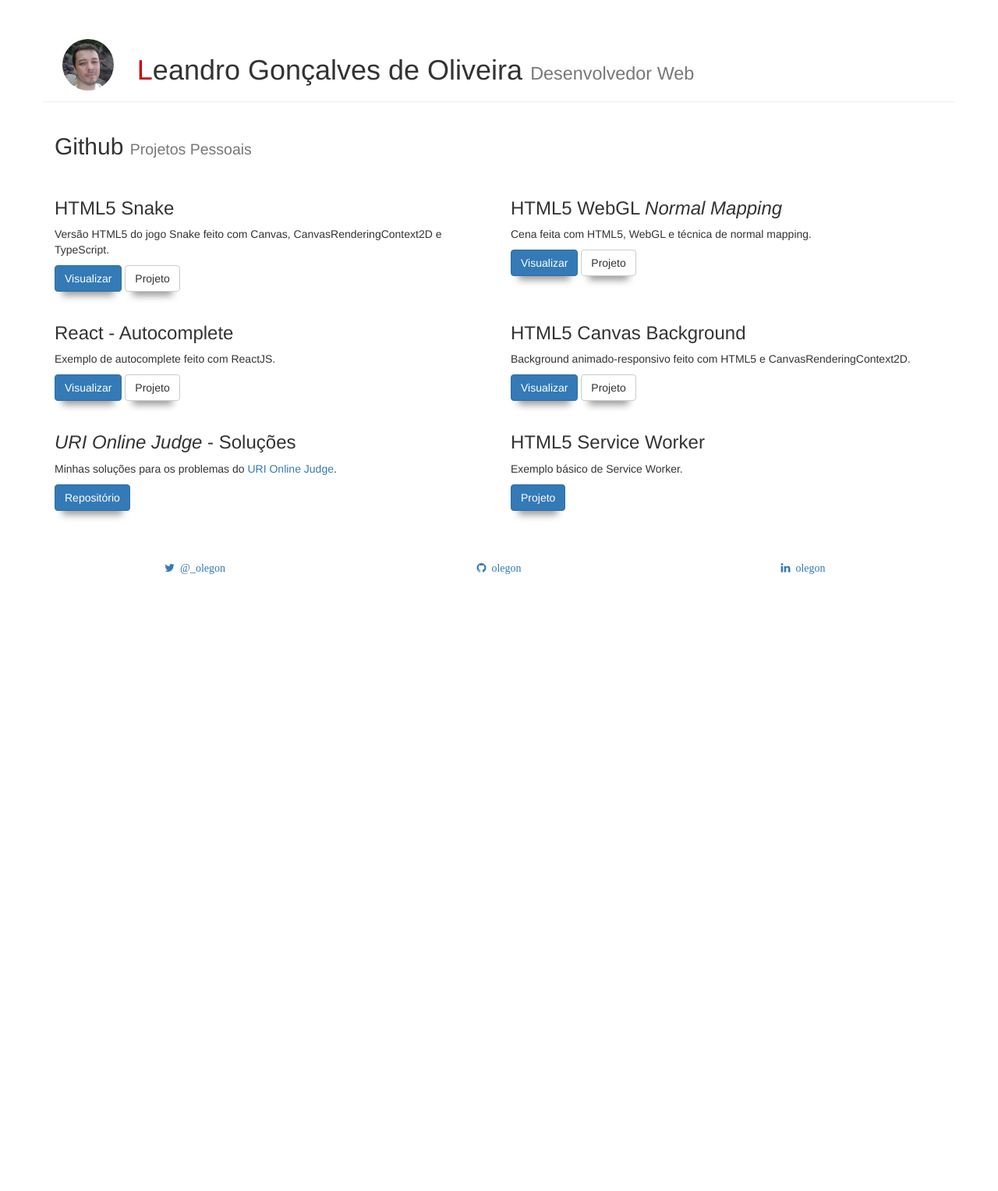
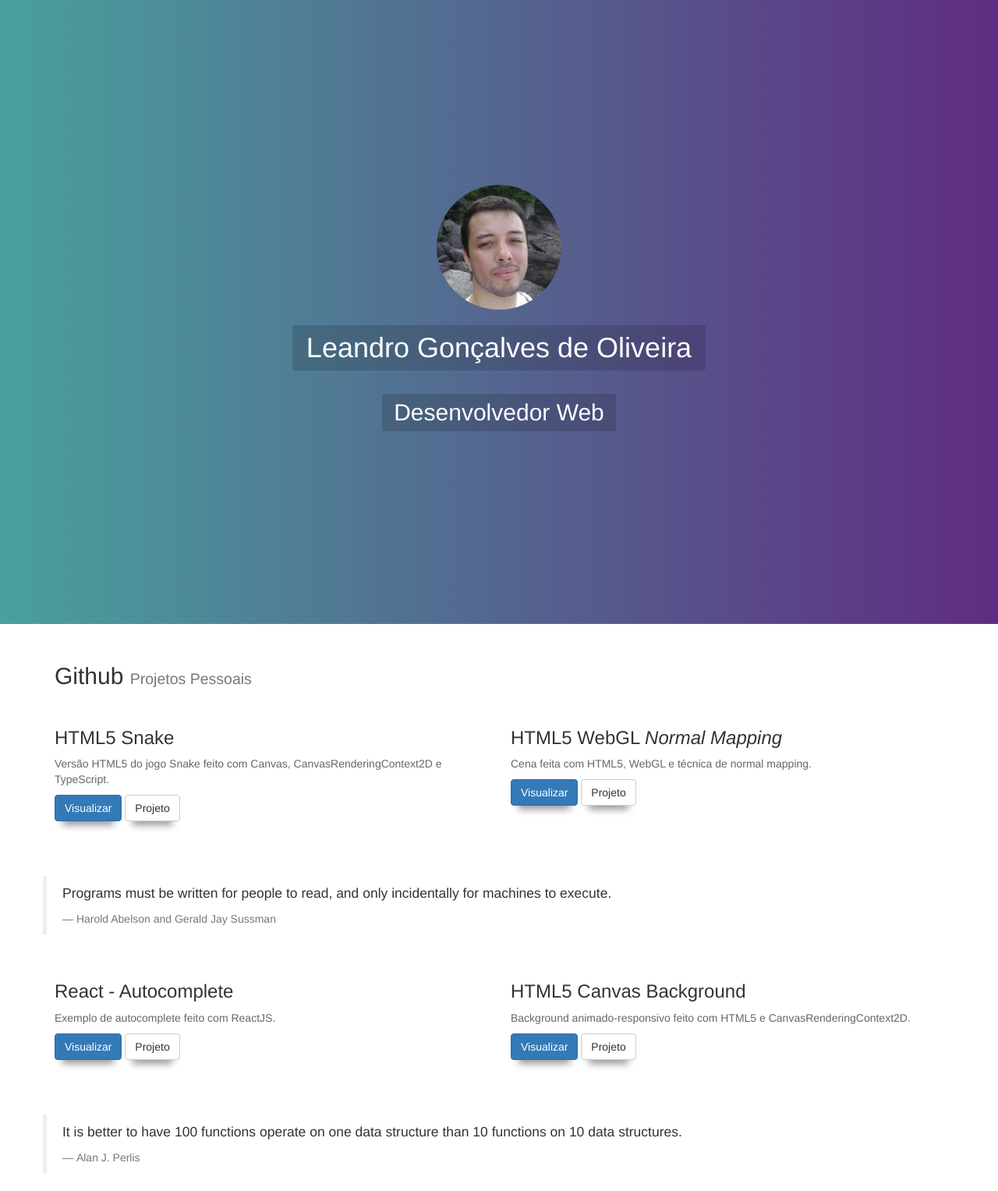
Before and after one commit to olegon/olegon.github.io, a website: page src/index.html in a window 1280 px wide. Shown: the top 1527 px of the page at 78% size. Before the commit the page ends 801 px from the top, so only its background shows below. Drawn offline with nearby package versions, Linux system fonts and the light colour scheme; files that its build step writes are made by us from their sources.

Commit message:
- Citações foram adicionadas; - Novo topo da página;

```diff
--- a/src/css/main.scss
+++ b/src/css/main.scss
@@ -3,6 +3,34 @@ $link-hover-color: #E87754;
 html,
 body {
     -webkit-font-smoothing: antialiased;
+}
+
+.main-header {
+    background: #5f2c82; /* fallback for old browsers */
+    background: -webkit-linear-gradient(to left, #5f2c82 , #49a09d); /* Chrome 10-25, Safari 5.1-6 */
+    background: linear-gradient(to left, #5f2c82 , #49a09d); /* W3C, IE 10+/ Edge, Firefox 16+, Chrome 26+, Opera 12+, Safari 7+ */
+
+    height: 100vh;
+    color: #fff;
+    margin-bottom: 3rem;
+
+    display: flex;
+    flex-direction: column;
+    justify-content: center;
+    align-items: center;
+
+    .minha-foto {
+        border-radius: 50%;
+        width: 16rem;
+    }
+
+    .nome,
+    .profissao {
+        background-color: rgba(0, 0, 0, 0.15);
+        padding: 0.25em 0.5em;
+        text-align: center;
+        border-radius: 3px;
+    }
 }
 
 
@@ -23,24 +51,21 @@ body {
     }
 }
 
-.apresentacao {
-    padding: 1rem;
-
-    .foto {
-        border-radius: 50%;
-        width: 128px;
-    }
-
-    .nome::first-letter {
-        color: #c00;
-    }
-}
-
 .meus-projetos {
     margin-top: 1rem;
 
     & > .row {
         margin-top: 2rem;
+    }
+
+    & > .row.quote {
+        margin-top: 7rem;
+    }
+
+    .projeto {
+        p {
+            color: #666;
+        }
     }
 }
 
--- a/src/index.html
+++ b/src/index.html
@@ -20,16 +20,22 @@
 </head>
 
 <body>
+    <div class="main-header">
+        <img class="minha-foto" class="img-responsive foto" src="resources/imagem-perfil.jpeg" alt="Minha foto" />
+        <h1 class="nome">Leandro Gonçalves de Oliveira</h1>
+        <h2 class="profissao">Desenvolvedor Web</h2>
+    </div>
+
     <div class="container">
 
-        <div class="row page-header apresentacao">
+        <!-- <div class="row page-header apresentacao">
             <div class="col-sm-1">
                 <img class="img-responsive foto" src="resources/imagem-perfil.jpeg" alt="Minha foto" />
             </div>
             <div class="col-sm-11">
                 <h1 class="nome">Leandro Gonçalves de Oliveira <small>Desenvolvedor Web</small></h1>
             </div>
-        </div>
+        </div> -->
 
         <!-- <div class="row">
             <div class="col-md-8">
@@ -57,7 +63,6 @@
             </div>
         </div>
 
-
         <div class="meus-projetos">
             <div class="row">
                 <div class="projeto col-xs-12 col-sm-6">
@@ -74,6 +79,13 @@
                     <a class="btn btn-primary" href="http://olegon.github.io/html5-webgl-normalmapping">Visualizar</a>
                     <a class="btn btn-default" href="https://github.com/olegon/html5-webgl-normalmapping">Projeto</a>
                 </div>
+            </div>
+
+            <div class="row quote">
+                <blockquote>
+                    <p>Programs must be written for people to read, and only incidentally for machines to execute.</p>
+                    <footer>Harold Abelson and Gerald Jay Sussman</footer>
+                </blockquote>
             </div>
 
             <div class="row">
@@ -93,6 +105,13 @@
                 </div>
             </div>
 
+            <div class="row quote">
+                <blockquote>
+                    <p>It is better to have 100 functions operate on one data structure than 10 functions on 10 data structures.</p>
+                    <footer>Alan J. Perlis</footer>
+                </blockquote>
+            </div>
+
             <div class="row">
                 <div class="projeto col-xs-12 col-sm-6">
                     <h3><em>URI Online Judge</em> - Soluções</h3>
@@ -106,6 +125,14 @@
 
                     <a class="btn btn-primary" href="https://github.com/olegon/html5-serviceworker-basico">Projeto</a>
                 </div>
+            </div>
+
+
+            <div class="row quote">
+                <blockquote>
+                    <p>Computer science is no more about computers than astronomy is about telescopes.</p>
+                    <footer>Edsger W. Dijkstra</footer>
+                </blockquote>
             </div>
         </div>
 
```
Also changed, not shown: dist/css/main.css, dist/index.html, 4 other files.
